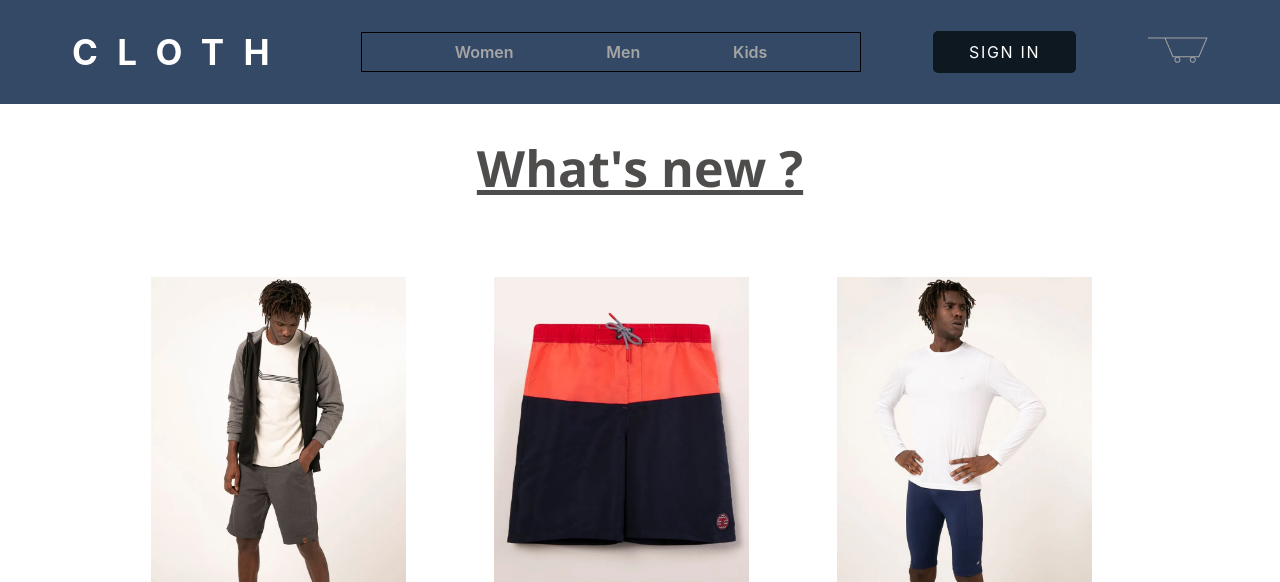
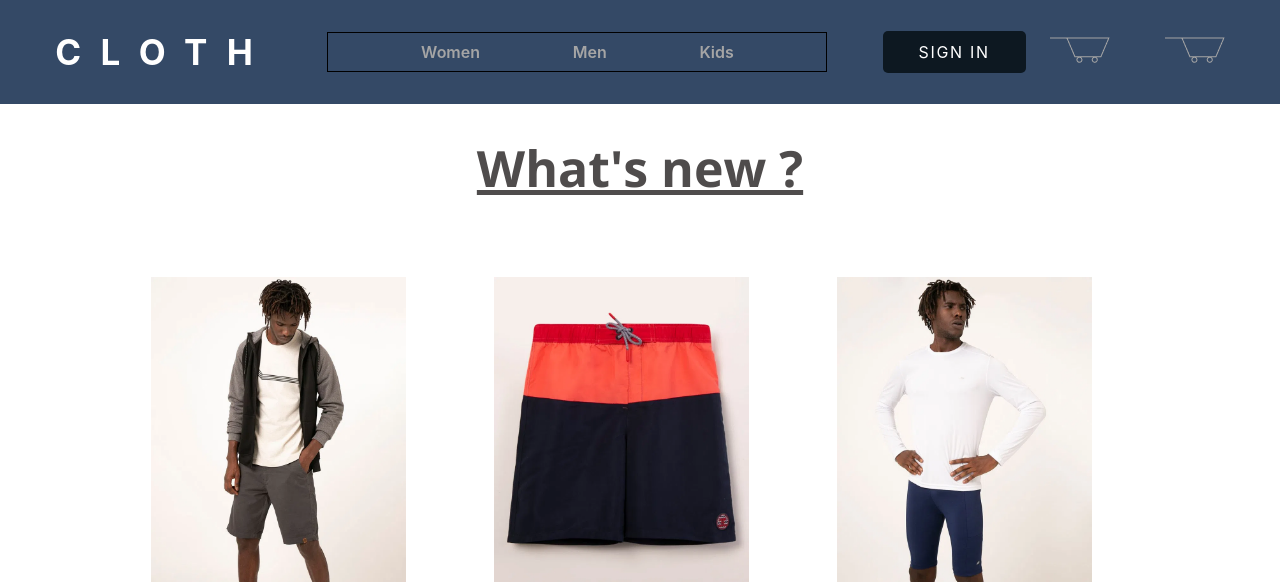
Before and after one commit to ManoJesus/cloth, a PHP site: page /index.php in a window 1280 px wide. Shown: the top 582 px of the page. Run offline with PHP 8.4, Linux system fonts and the light colour scheme; data comes from the database, SQL or seed files in the repository; some web fonts are replaced.

Commit message:
Update components.php
container__cart now goes inside container__account

```diff
--- a/components.php
+++ b/components.php
@@ -11,8 +11,11 @@ function header_nav($isLogged)
             <a class="nav__link" href="kids.php">Kids</a>
         </div>';
     if (!$isLogged) {
-        $result .= '<div class="container__sign-in">
+        $result .= '<div class="container__account">
                         <a class="btn btn__link sign-in" href="signin.php">SIGN IN</a>
+                        <div class="container__cart">
+                             <a href="cart.php"><img src="site_images/icons/carrin.png" alt=""></a>
+                        </div>
                     </div>';
     } else {
         $result .= '<div class="container__my-account">
@@ -21,6 +24,9 @@ function header_nav($isLogged)
                         <div class="dropdown-menu">
                             <a href="" class="dropdown-item">Previous Orders</a>
                             <a href="logout.php" class="dropdown-item">Log Out</a>
+                        </div>
+                        <div class="container__cart">
+                            <a href="cart.php"><img src="site_images/icons/carrin.png" alt=""></a>
                          </div>
                     </div>';
     }
```
Lines whose indentation alone changed are shown as unchanged.
